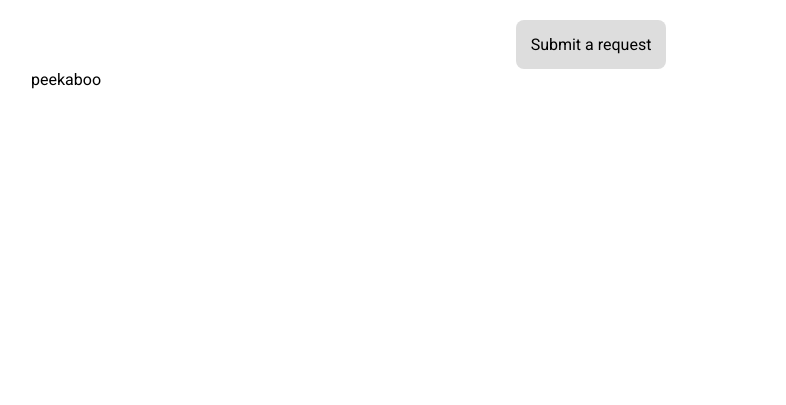
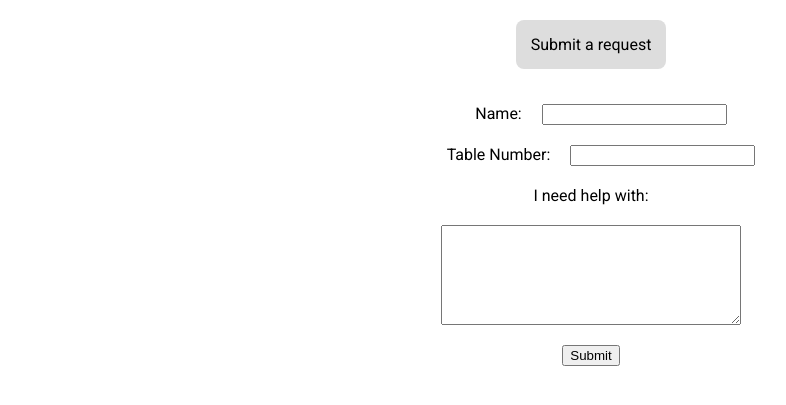
Before and after one commit to arirawr/mchacks-mentorship-interface, a plain HTML site: page index.html in a window 1280 px wide. Both pictures are taken after a click on the link "Submit a request". Shown: the part 163-568 px from the top of the page, without its empty margins (49-835 px from the left). Drawn offline with Linux system fonts and the light colour scheme.

Commit message:
Form skeleton

```diff
--- a/index.html
+++ b/index.html
@@ -7,7 +7,13 @@
 	<h1>McMENTORS</h1>
 	<div class="center"><a class="button" onClick="formExpand()">Submit a request</a></div>
 	<div id="form">
-	<p>peekaboo</p>
+		<form class="center">
+			<div class="block"><label for="name">Name:</label><input type="text" name="name"></div>
+			<div class="block"><label for="table">Table Number:</label><input type="number" name="table"></div>
+			<div class="block"><label for="name">I need help with:</label></div>
+			<div class="block"><textarea type="text" name="note"></textarea></div>
+			<div class="block"><input type="submit"></div>
+		</form>
 	</div>
 </body>
 </html>
--- a/style.css
+++ b/style.css
@@ -22,6 +22,11 @@ h1 {
 	margin: 0 auto;
 }
 
+.block {
+	display: block;
+	margin: 20px 0;
+}
+
 .button {
 	cursor: pointer;
 	margin: 20px;
@@ -42,4 +47,14 @@ h1 {
 
 #form {
 	display: none;
+	margin: 50px;
 }
+
+#form label {
+	margin: 0 20px;
+}
+
+#form textarea {
+	width: 300px;
+	height: 100px;
+}
```
